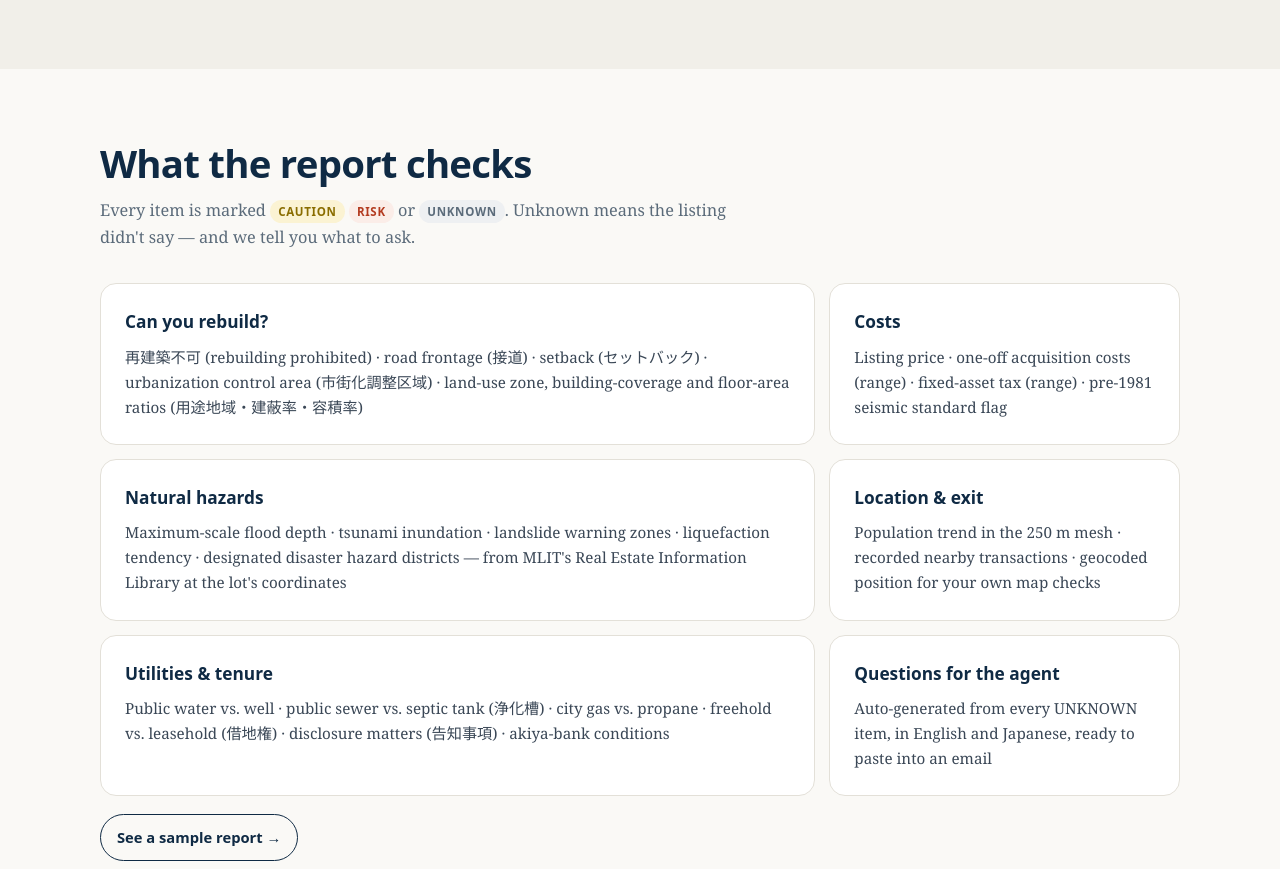
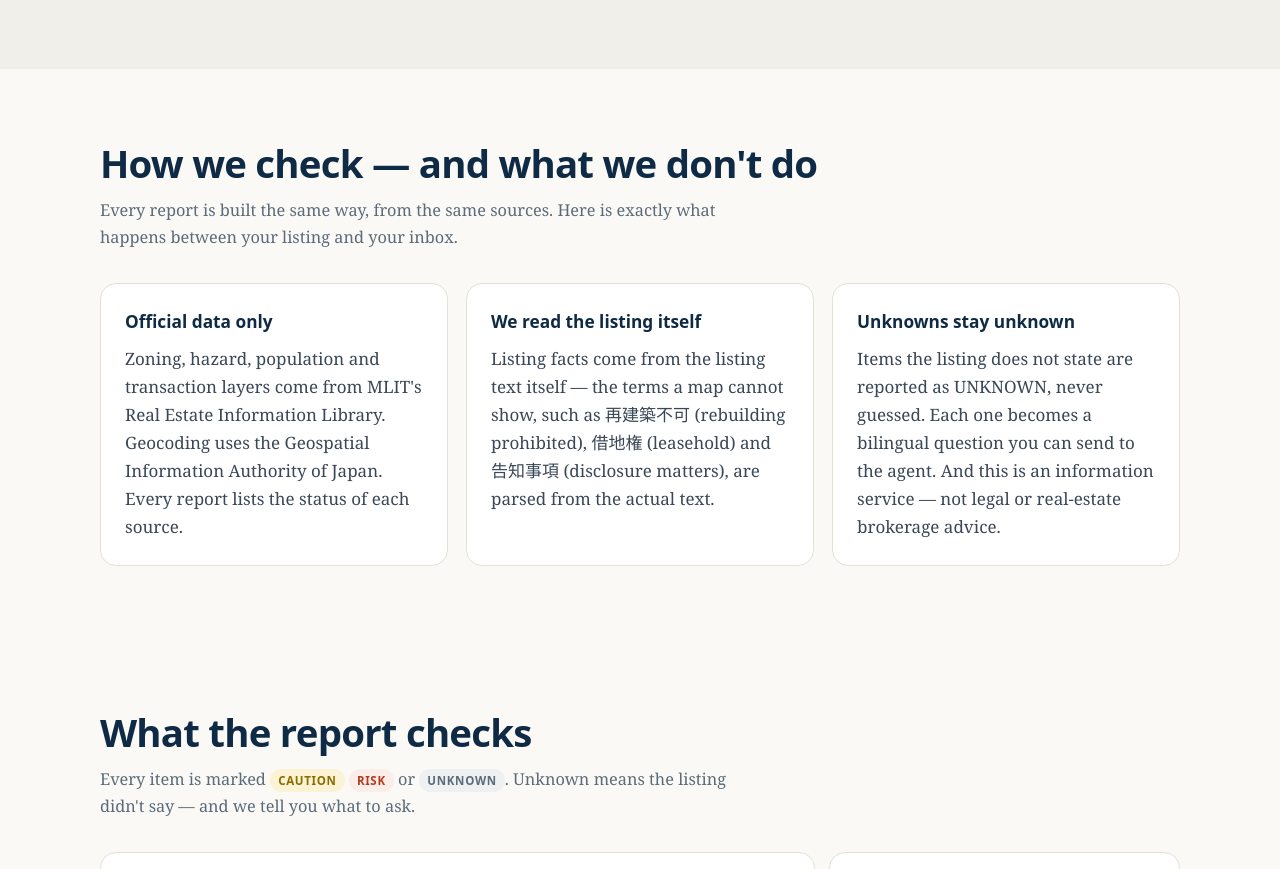
Before and after one commit to solederlego8-a11y/akiya-check, a plain HTML site: page index.html in a window 1280 px wide. Shown: the part 2144-3013 px from the top of the page. Drawn offline with Linux system fonts and the light colour scheme.

Commit message:
Shinsei skeleton: add How we check transparency section

```diff
--- a/index.html
+++ b/index.html
@@ -183,6 +183,15 @@ footer.site .wrap{display:flex;gap:18px;flex-wrap:wrap} footer.site p{flex-basis
 <div class="card step"><div class="n">3</div><div><h3>Read, then ask</h3><p>You get an emailed report with a 0–100 risk score (higher = more risk) and an A–E grade (A = safest), deal-breakers first, cost estimates, and a bilingual question list you can forward to the agent as-is.</p></div></div>
 </div></div></section>
 
+
+<section id="how-we-check"><div class="wrap">
+<h2>How we check — and what we don't do</h2><p class="sub">Every report is built the same way, from the same sources. Here is exactly what happens between your listing and your inbox.</p>
+<div class="grid c3">
+<div class="card"><div><h3>Official data only</h3><p>Zoning, hazard, population and transaction layers come from MLIT's Real Estate Information Library. Geocoding uses the Geospatial Information Authority of Japan. Every report lists the status of each source.</p></div></div>
+<div class="card"><div><h3>We read the listing itself</h3><p>Listing facts come from the listing text itself — the terms a map cannot show, such as 再建築不可 (rebuilding prohibited), 借地権 (leasehold) and 告知事項 (disclosure matters), are parsed from the actual text.</p></div></div>
+<div class="card"><div><h3>Unknowns stay unknown</h3><p>Items the listing does not state are reported as UNKNOWN, never guessed. Each one becomes a bilingual question you can send to the agent. And this is an information service — not legal or real-estate brokerage advice.</p></div></div>
+</div></div></section>
+
 <section id="checks"><div class="wrap">
 <h2>What the report checks</h2>
 <p class="sub">Every item is marked <span class="tag ok">OK</span> <span class="tag warn">CAUTION</span> <span class="tag risk">RISK</span> or <span class="tag unknown">UNKNOWN</span>. Unknown means the listing didn't say — and we tell you what to ask.</p>
```
